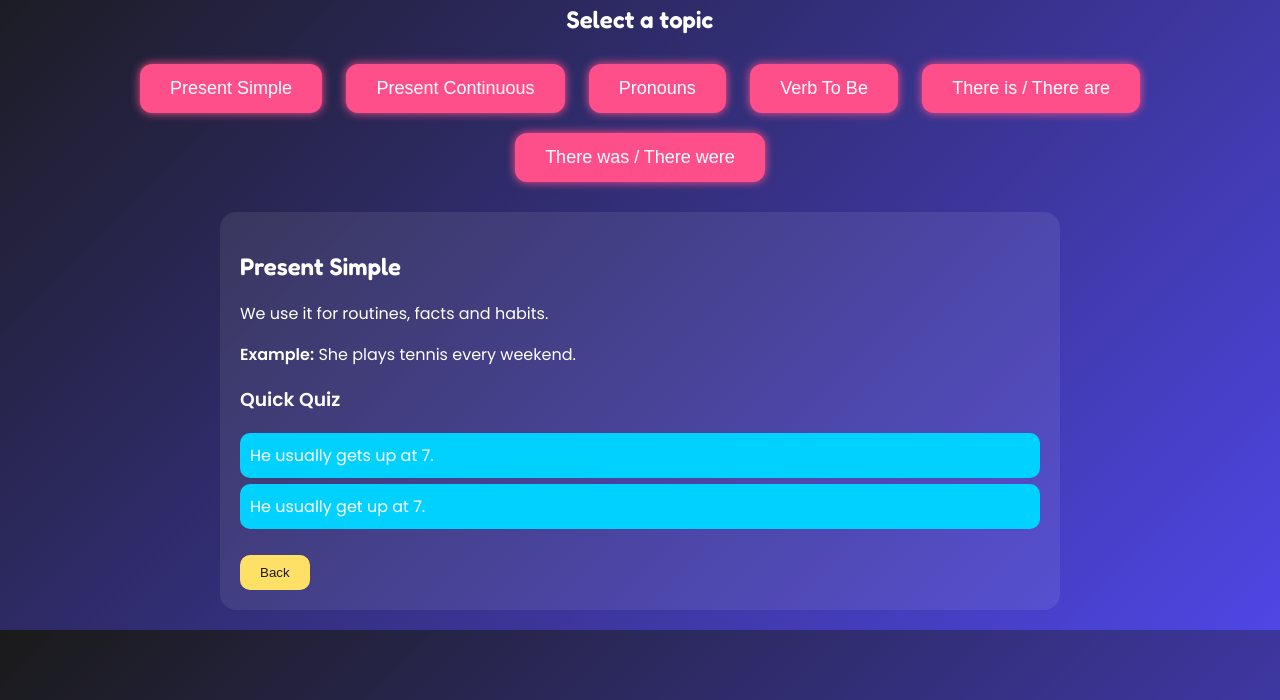
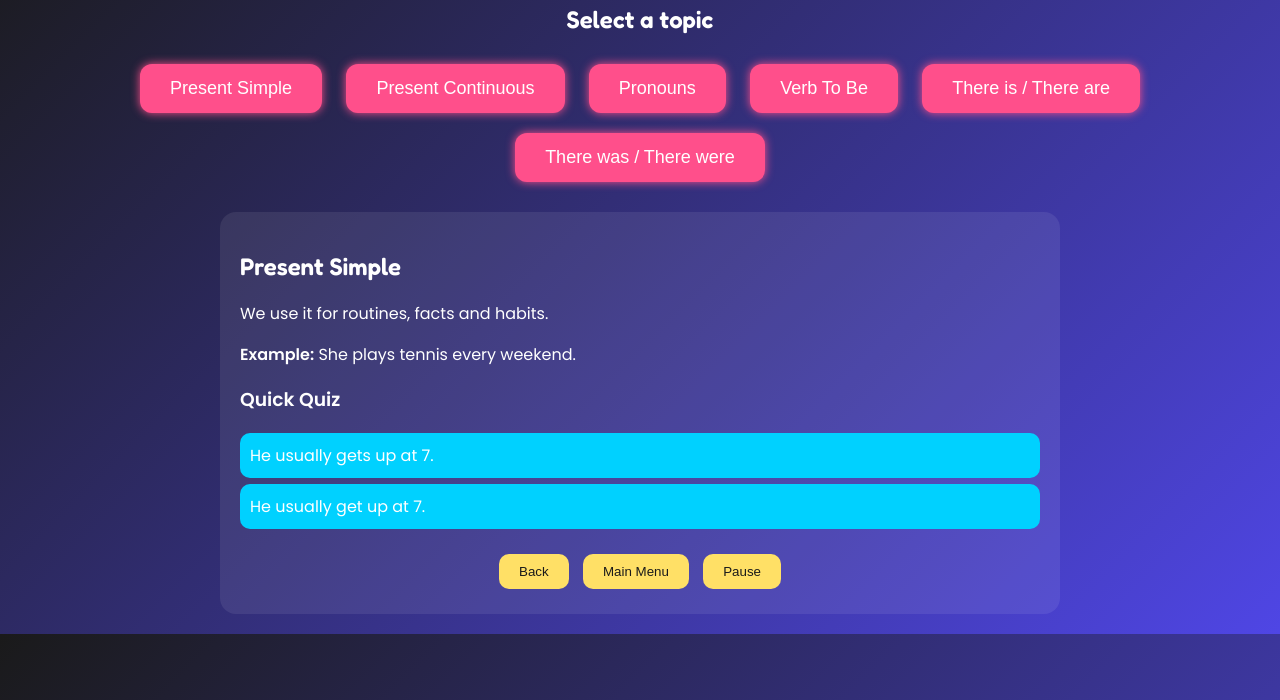
Before and after one commit to LAULAUtonton/GAMIFICATION, a plain HTML site: page stations/grammar.html in a window 1280 px wide. Both pictures are taken after a click on the button "Present Simple". Shown: the part 100-800 px from the top of the page. Drawn offline with Linux system fonts and the light colour scheme.

Commit message:
Update grammar.html

```diff
--- a/stations/grammar.html
+++ b/stations/grammar.html
@@ -74,7 +74,7 @@
             border-radius: 10px;
             border: none;
             cursor: pointer;
-            margin-top: 20px;
+            margin: 5px;
         }
 
         .back-btn:hover {
@@ -109,7 +109,11 @@
         <div class="quiz-option" onclick="check(this, true)">He usually gets up at 7.</div>
         <div class="quiz-option" onclick="check(this, false)">He usually get up at 7.</div>
 
+        <div style="margin-top:20px; text-align:center;">
             <button class="back-btn" onclick="closeSections()">Back</button>
+            <button class="back-btn" onclick="location.href='../index.html'">Main Menu</button>
+            <button class="back-btn" onclick="alert('Paused')">Pause</button>
+        </div>
     </div>
 
     <!-- PRESENT CONTINUOUS -->
@@ -122,7 +126,11 @@
         <div class="quiz-option" onclick="check(this, false)">She is play football.</div>
         <div class="quiz-option" onclick="check(this, true)">She is playing football.</div>
 
+        <div style="margin-top:20px; text-align:center;">
             <button class="back-btn" onclick="closeSections()">Back</button>
+            <button class="back-btn" onclick="location.href='../index.html'">Main Menu</button>
+            <button class="back-btn" onclick="alert('Paused')">Pause</button>
+        </div>
     </div>
 
     <!-- PRONOUNS -->
@@ -135,7 +143,11 @@
         <div class="quiz-option" onclick="check(this, true)">I saw her yesterday.</div>
         <div class="quiz-option" onclick="check(this, false)">I saw she yesterday.</div>
 
+        <div style="margin-top:20px; text-align:center;">
             <button class="back-btn" onclick="closeSections()">Back</button>
+            <button class="back-btn" onclick="location.href='../index.html'">Main Menu</button>
+            <button class="back-btn" onclick="alert('Paused')">Pause</button>
+        </div>
     </div>
 
     <!-- VERB TO BE -->
@@ -148,7 +160,11 @@
         <div class="quiz-option" onclick="check(this, true)">She is a teacher.</div>
         <div class="quiz-option" onclick="check(this, false)">She are a teacher.</div>
 
+        <div style="margin-top:20px; text-align:center;">
             <button class="back-btn" onclick="closeSections()">Back</button>
+            <button class="back-btn" onclick="location.href='../index.html'">Main Menu</button>
+            <button class="back-btn" onclick="alert('Paused')">Pause</button>
+        </div>
     </div>
 
     <!-- THERE IS / THERE ARE -->
@@ -160,7 +176,11 @@
         <div class="quiz-option" onclick="check(this, true)">There is a cat on the table.</div>
         <div class="quiz-option" onclick="check(this, false)">There are a cat on the table.</div>
 
+        <div style="margin-top:20px; text-align:center;">
             <button class="back-btn" onclick="closeSections()">Back</button>
+            <button class="back-btn" onclick="location.href='../index.html'">Main Menu</button>
+            <button class="back-btn" onclick="alert('Paused')">Pause</button>
+        </div>
     </div>
 
     <!-- THERE WAS / THERE WERE -->
@@ -172,7 +192,11 @@
         <div class="quiz-option" onclick="check(this, false)">There were a big storm yesterday.</div>
         <div class="quiz-option" onclick="check(this, true)">There was a big storm yesterday.</div>
 
+        <div style="margin-top:20px; text-align:center;">
             <button class="back-btn" onclick="closeSections()">Back</button>
+            <button class="back-btn" onclick="location.href='../index.html'">Main Menu</button>
+            <button class="back-btn" onclick="alert('Paused')">Pause</button>
+        </div>
     </div>
 
 <script>
```
Lines whose indentation alone changed are shown as unchanged.
